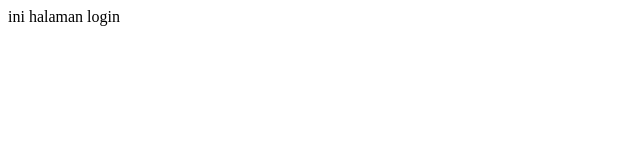
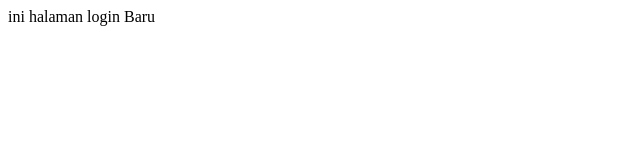
Before and after one commit to HyRii/PRAK1GITRPL, a plain HTML site: page login.html in a window 1280 px wide. Shown: the full height of the page, 0-640 px from the left. Drawn offline with Linux system fonts and the light colour scheme.

Commit message:
ubah isi login.html

```diff
--- a/login.html
+++ b/login.html
@@ -7,6 +7,6 @@
     <title>Document</title>
 </head>
 <body>
-    ini halaman login
+    ini halaman login Baru
 </body>
 </html>
```
